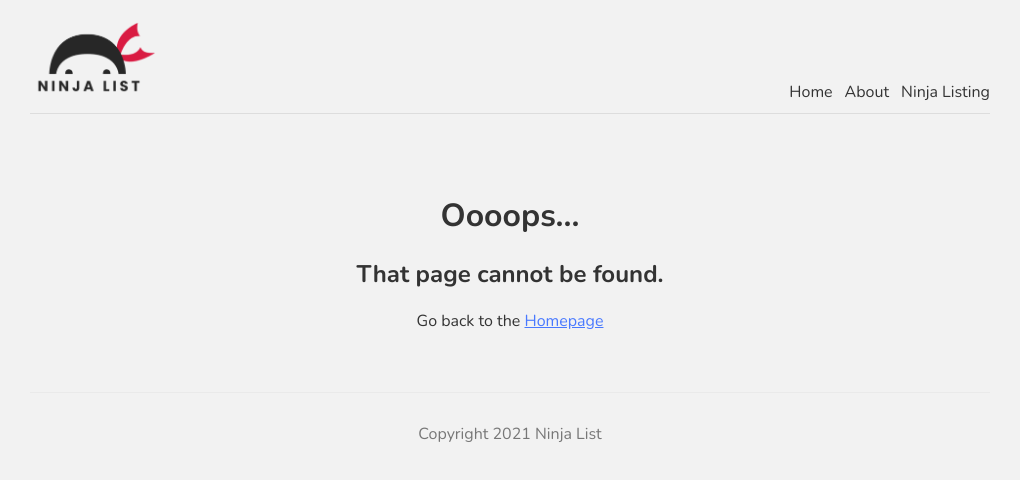
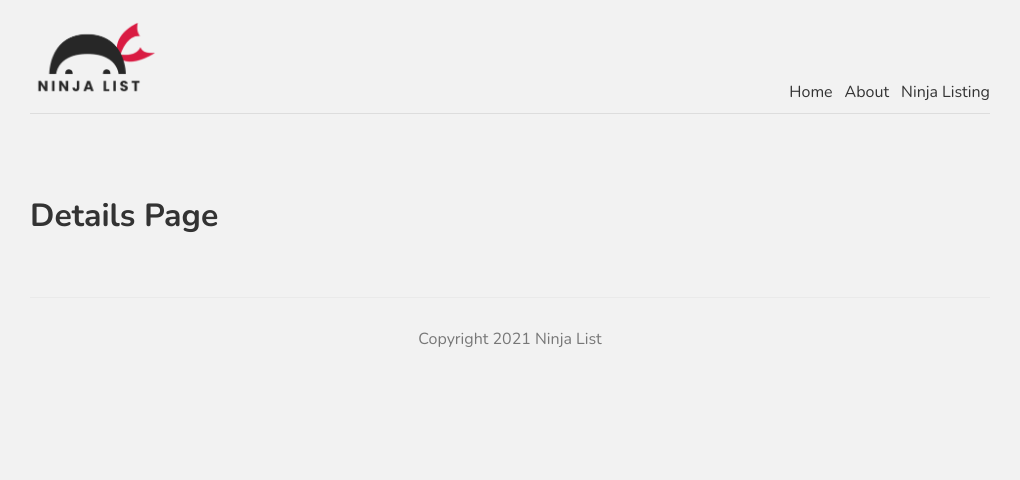
Before and after one commit to wildapt01/ninjalist, a Next.js app: page /ninjas/1 in a window 1280 px wide. Before the commit this address had no page. Shown: the top 480 px of the page, without its empty margins (130-1150 px from the left). Built offline with nearby package versions, Linux system fonts and the light colour scheme.

Commit message:
added dynamic Details component

```diff
--- /dev/null
+++ b/pages/ninjas/[id].js
@@ -0,0 +1,9 @@
+const Details = () => {
+  return (
+    <div>
+      <h1>Details Page</h1>
+    </div>
+  );
+};
+
+export default Details;
```
Also changed, not shown: pages/ninjas/index.js (+10 -2 lines).
